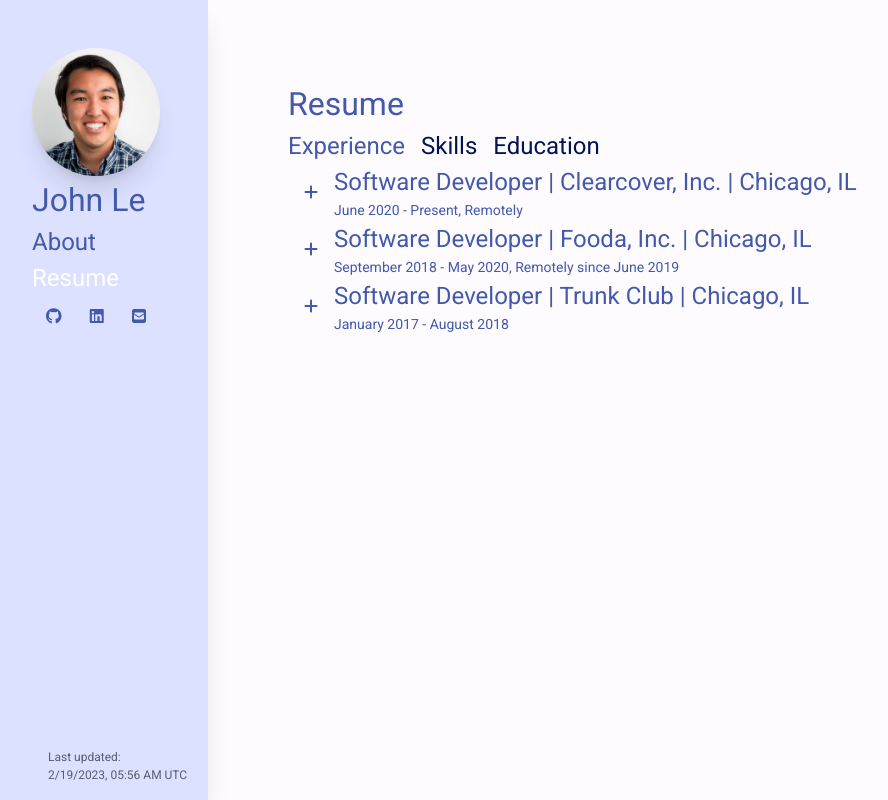
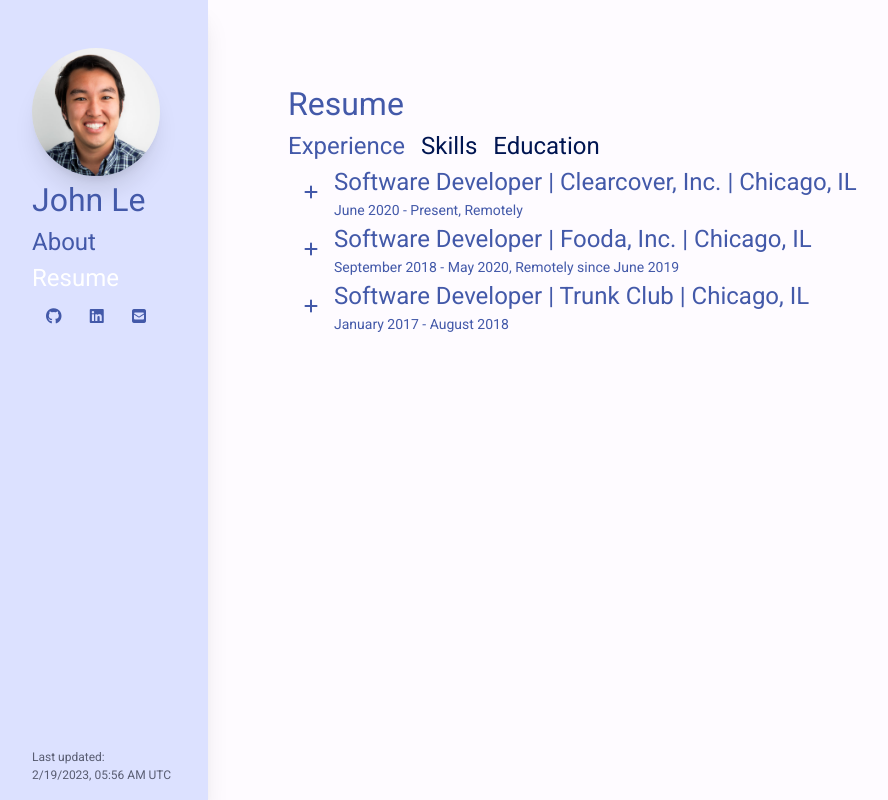
Before and after one commit to johnle192/my-portfolio-site, a React (Vite) app: page /resume in a window 1280 px wide. Shown: the whole page, without its empty margins (16-904 px from the left). Built offline with nearby package versions, Linux system fonts and the light colour scheme.

Commit message:
styling last updated

```diff
--- a/src/components/Nav.tsx
+++ b/src/components/Nav.tsx
@@ -59,7 +59,7 @@ const Nav: FC = () => {
         </li>
       </ul>
       <Contact />
-      <div className={`text-secondary body-small absolute bottom-0 m-4`}>
+      <div className={`text-secondary body-small absolute bottom-0 my-4`}>
         <div>Last updated:</div>
         <div>{lastModified}</div>
       </div>
```
